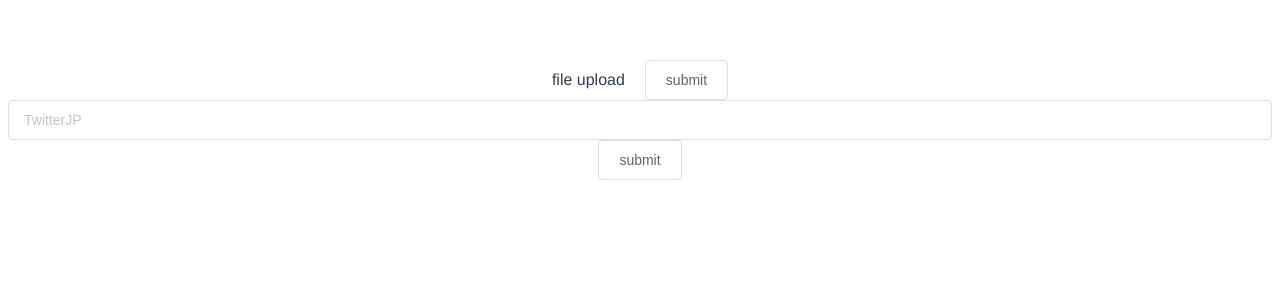
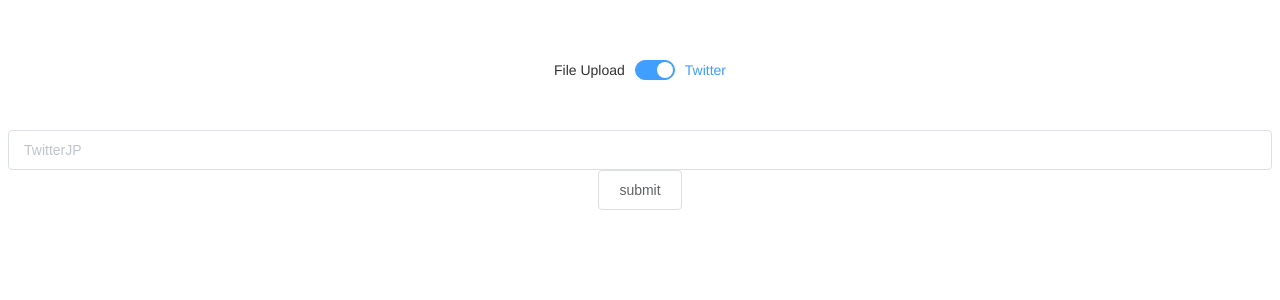
Before and after one commit to t-morisawa/rekognition, a Vue app in the folder front/: page / in a window 1280 px wide. Shown: the top 300 px of the page. Built offline with nearby package versions, Linux system fonts and the light colour scheme.

Commit message:
update to toggle

```diff
--- a/front/src/App.vue
+++ b/front/src/App.vue
@@ -1,7 +1,21 @@
 <template>
   <div id="app">
-    <Main />
-    <Twitter />
+    <div class="mb5">
+      <el-switch
+        v-model="value"
+        inactive-color="#13ce66"
+        active-value="twitter"
+        inactive-value="file"
+        active-text="Twitter"
+        inactive-text="File Upload">
+      </el-switch>
+    </div>
+    <div v-if="value == 'file'">
+      <Main />
+    </div>
+    <div v-if="value == 'twitter'">
+      <Twitter />
+    </div>
   </div>
 </template>
 
@@ -14,6 +28,11 @@ export default {
   components: {
     Main,
     Twitter,
+  },
+  data() {
+    return {
+      value: 'twitter'
+    }
   }
 }
 </script>
@@ -27,4 +46,8 @@ export default {
   color: #2c3e50;
   margin-top: 60px;
 }
+
+.mb5 {
+  margin-bottom: 50px;
+}
 </style>
```
